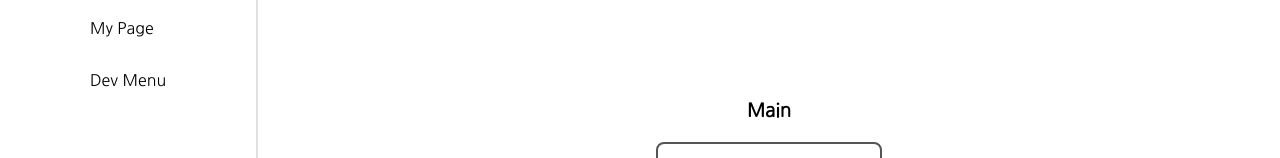
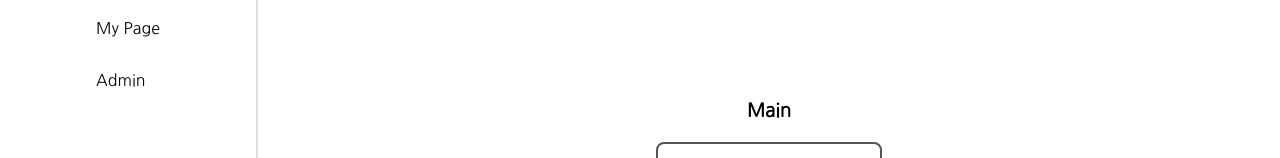
Before and after one commit to sanjeonsujeon/frontEnd, a React (Create React App) app in the folder Dufs-FrontEnd/: page / in a window 1280 px wide. Shown: the part 264-422 px from the top of the page. Built offline with nearby package versions, Linux system fonts and the light colour scheme.

Commit message:
문구 수정

```diff
--- a/Dufs-FrontEnd/src/Component/Sidebar.jsx
+++ b/Dufs-FrontEnd/src/Component/Sidebar.jsx
@@ -24,7 +24,7 @@ function Sidebar() {
     { name: "Sub", path: "/sub"},
     { name: "Board", path: "/board"},
     { name: "My Page", path: "/mypage"},
-    { name: "Dev Menu", path: "/devpage"}
+    { name: "Admin", path: "/devpage"}
   ];
 
   return (
```
